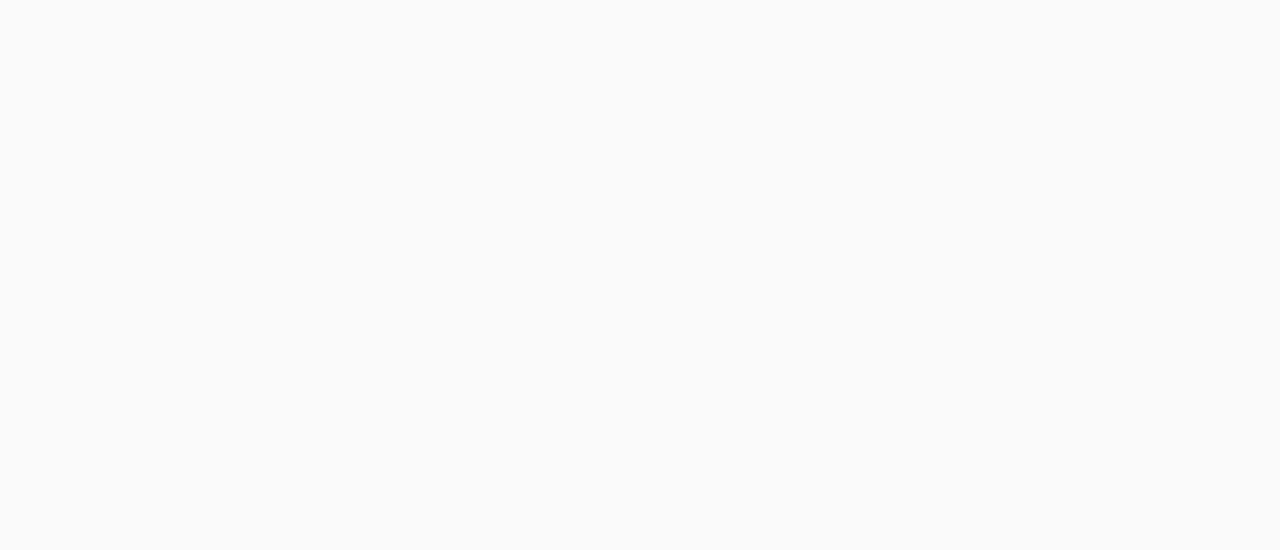
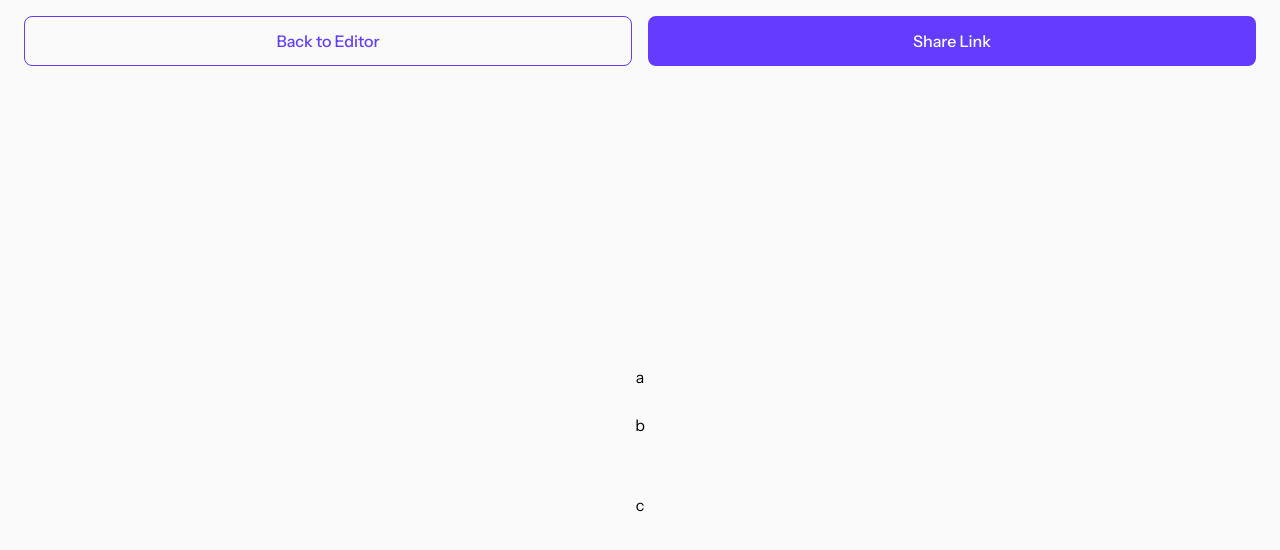
Before and after one commit to gianmarcoricciarelli/link-sharing-app, a React (Vite) app: page /preview in a window 1280 px wide. Before the commit this address had no page. Shown: the top 550 px of the page. Built offline with nearby package versions, Linux system fonts and the light colour scheme.

Commit message:
feat(preview): init implementation

```diff
--- a/src/App.tsx
+++ b/src/App.tsx
@@ -36,8 +36,10 @@
     const onTabClickHandler = (tabId: AppSection) => {
         if (tabId === 'links') {
             navigateTo('/')
+        } else if (tabId === 'details') {
+            navigateTo('/details')
         } else {
-            navigateTo('/details')
+            navigateTo('/preview')
         }
     }
 
--- a/src/main.tsx
+++ b/src/main.tsx
@@ -7,6 +7,7 @@
 import Details from '@pages/details/details.tsx'
 import Links from '@pages/links/links.tsx'
 import Login from '@pages/login/login.tsx'
+import Preview from '@pages/preview/preview.tsx'
 
 import App from './App.tsx'
 import './index.css'
@@ -21,6 +22,7 @@
                 </Route>
                 <Route path='/login' element={<Login />} />
                 <Route path='/create-account' element={<CreateAccount />} />
+                <Route path='/preview' element={<Preview />} />
             </Routes>
         </BrowserRouter>
     </StoreContextProvider>
--- /dev/null
+++ b/src/pages/preview/preview.tsx
@@ -0,0 +1,32 @@
+import clsx from 'clsx'
+import { useNavigate } from 'react-router'
+
+import Button from '@ui/button/button'
+
+export default function Preview() {
+    const navigateTo = useNavigate()
+
+    return (
+        <div className='h-full flex flex-col'>
+            <div
+                className={clsx(
+                    'w-full',
+                    'py-4 px-6',
+                    'grid grid-cols-2 gap-4'
+                )}
+            >
+                <Button.Secondary onClick={() => navigateTo('/details')}>
+                    Back to Editor
+                </Button.Secondary>
+                <Button.Primary>Share Link</Button.Primary>
+            </div>
+            <div className='grow flex flex-col justify-center items-center gap-14'>
+                <div className='flex flex-col items-center gap-6'>
+                    <span>a</span>
+                    <span>b</span>
+                </div>
+                <span>c</span>
+            </div>
+        </div>
+    )
+}
--- a/src/ui/button/button.tsx
+++ b/src/ui/button/button.tsx
@@ -65,7 +65,9 @@
         >
             {typeof children === 'string' ? (
                 <Text
-                    className={clsx({ 'text-lsa-purple/25!': disabled })}
+                    className={clsx('whitespace-nowrap', {
+                        'text-lsa-purple/25!': disabled
+                    })}
                     context='heading'
                     size='small'
                     fontStyle='medium'
--- a/src/widgets/navbar/navbar.tsx
+++ b/src/widgets/navbar/navbar.tsx
@@ -44,7 +44,10 @@
                         textPosition='right'
                     />
                 </div>
-                <Button.Secondary className={clsx({ 'px-4!': isMobile })}>
+                <Button.Secondary
+                    className={clsx({ 'px-4!': isMobile })}
+                    onClick={() => onTabClick('preview')}
+                >
                     {isMobile ? <PreviewIcon /> : 'Preview'}
                 </Button.Secondary>
             </div>
```
